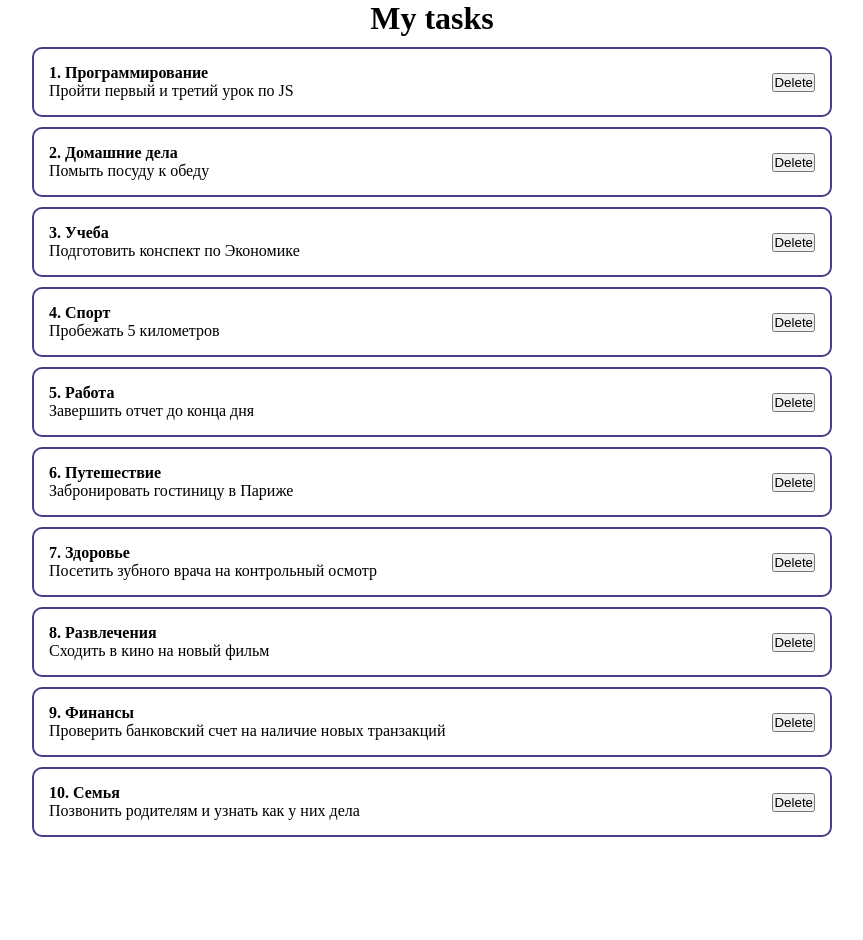
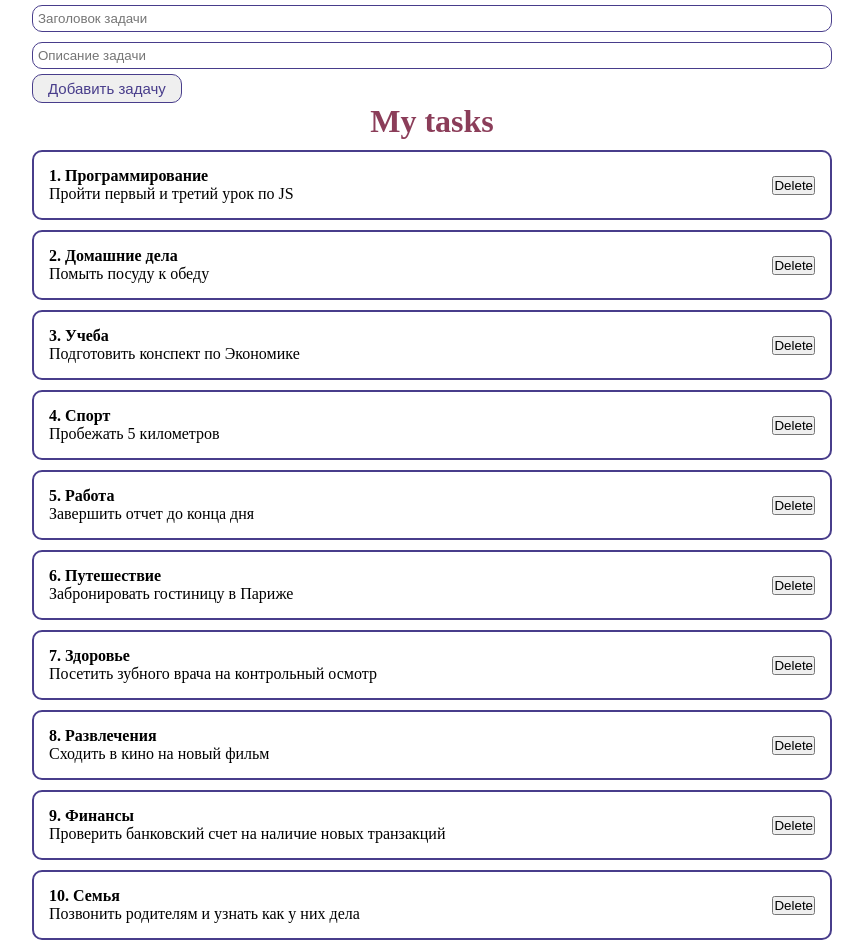
Before and after one commit to SergioSboy/task-manager, a React (Create React App) app: page / in a window 1280 px wide. Shown: the whole page, without its empty margins (208-1071 px from the left). Before the commit the page ends 837 px from the top, so only its background shows below. Built offline with nearby package versions, Linux system fonts and the light colour scheme.

Commit message:
UI component
create UI components
create directory UI
create component MyButton and MyInput
create styles for these components

```diff
--- a/src/App.js
+++ b/src/App.js
@@ -2,6 +2,8 @@ import React, {useState} from "react";
 import './styles/app.css';
 import Taskitem from "./components/Taskitem";
 import Tasklist from "./components/Tasklist";
+import MyButton from "./components/UI/button/MyButton";
+import MyInput from "./components/UI/input/MyInput";
 
 function App() {
     const [tasks, setTasks] = useState([
@@ -17,7 +19,14 @@ function App() {
         {id: 10, title: 'Семья', body: 'Позвонить родителям и узнать как у них дела'}
     ])
     return (
+
         <div className="App">
+            <form>
+                <MyInput type="text" placeholder="Заголовок задачи"/>
+                <MyInput type="text" placeholder="Описание задачи"/>
+                <MyButton>Добавить задачу</MyButton>
+            </form>
+
             <Tasklist tasks = {tasks}/>
         </div>
     );
--- /dev/null
+++ b/src/components/UI/button/MyButton.jsx
@@ -0,0 +1,11 @@
+import React from 'react';
+import classes from './MyButton.module.css';
+const MyButton = ({children, ...props}) => {
+    return (
+        <button {...props} className={classes.myBtn}>
+            {children}
+        </button>
+    );
+};
+
+export default MyButton;
--- /dev/null
+++ b/src/components/UI/button/MyButton.module.css
@@ -0,0 +1,8 @@
+.myBtn{
+    padding: 5px 15px;
+    color: darkslateblue;
+    font-size: 15px;
+    border-radius: 10px;
+    border: 1px solid darkslateblue;
+    cursor: pointer;
+}
--- /dev/null
+++ b/src/components/UI/input/MyInput.jsx
@@ -0,0 +1,9 @@
+import React from 'react';
+import classes from "./MyInput.module.css";
+const MyInput = (props) => {
+    return (
+        <input {...props} className={classes.myInput}/>
+    );
+};
+
+export default MyInput;
--- /dev/null
+++ b/src/components/UI/input/MyInput.module.css
@@ -0,0 +1,7 @@
+.myInput{
+    width: 100%;
+    padding: 5px;
+    margin: 5px 0;
+    border: 1px solid darkslateblue;
+    border-radius: 10px;
+}
--- a/src/styles/app.css
+++ b/src/styles/app.css
@@ -24,5 +24,6 @@
 }
 
 .name-title{
+    color: #8b3d59;
     text-align: center;
 }
```
